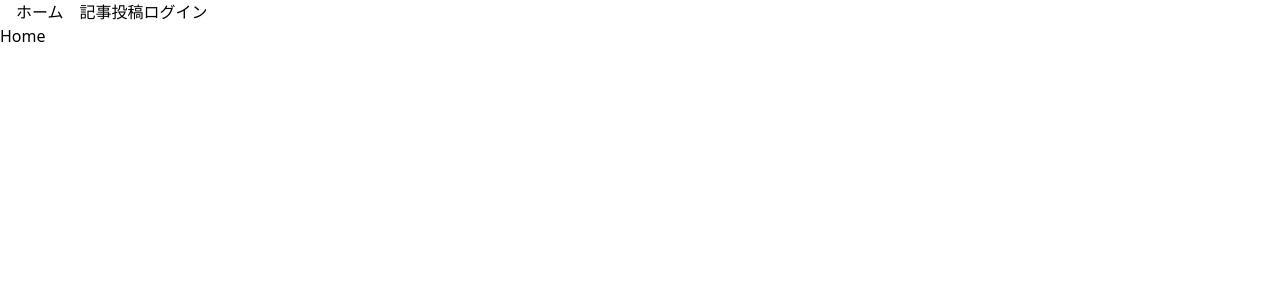
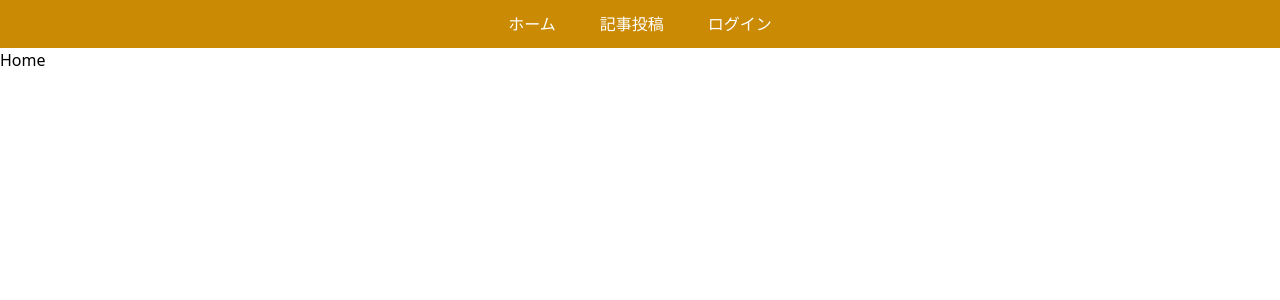
Before and after one commit to ko-shiro-hap/react-firebase-blog, a React (Vite) app in the folder blog-with-react-firebase/: page / in a window 1280 px wide. Shown: the top 300 px of the page. Built offline with nearby package versions, Linux system fonts and the light colour scheme.

Commit message:
feature:Navbarにスタイルを実装

```diff
--- a/blog-with-react-firebase/src/components/Navbar.jsx
+++ b/blog-with-react-firebase/src/components/Navbar.jsx
@@ -3,12 +3,16 @@ import { Link } from "react-router-dom";
 
 const Navbar = () => {
   return (
-    <nav>
-      <Link to="/" className="m-4">
+    <nav className="flex justify-center items-center h-12 bg-yellow-600 gap-11 text-white">
+      <Link to="/" className="hover:text-blue-400">
         ホーム
       </Link>
-      <Link to="/createpost">記事投稿</Link>
-      <Link to="/login">ログイン</Link>
+      <Link to="/createpost" className="hover:text-blue-400">
+        記事投稿
+      </Link>
+      <Link to="/login" className="hover:text-blue-400">
+        ログイン
+      </Link>
     </nav>
   );
 };
```
